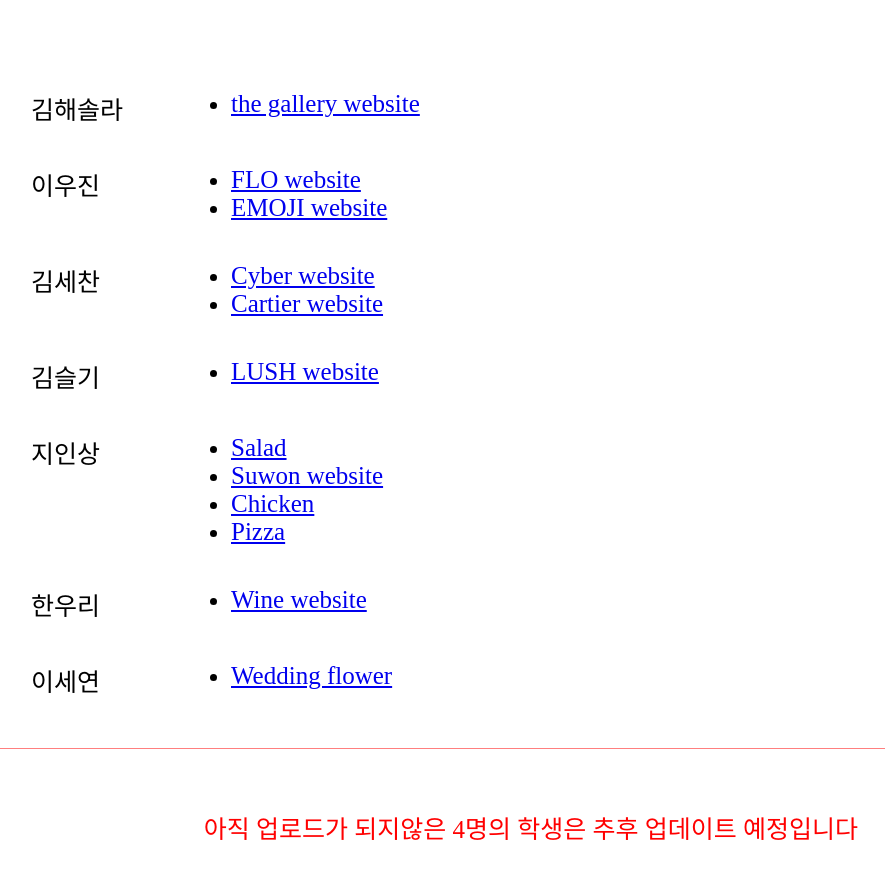
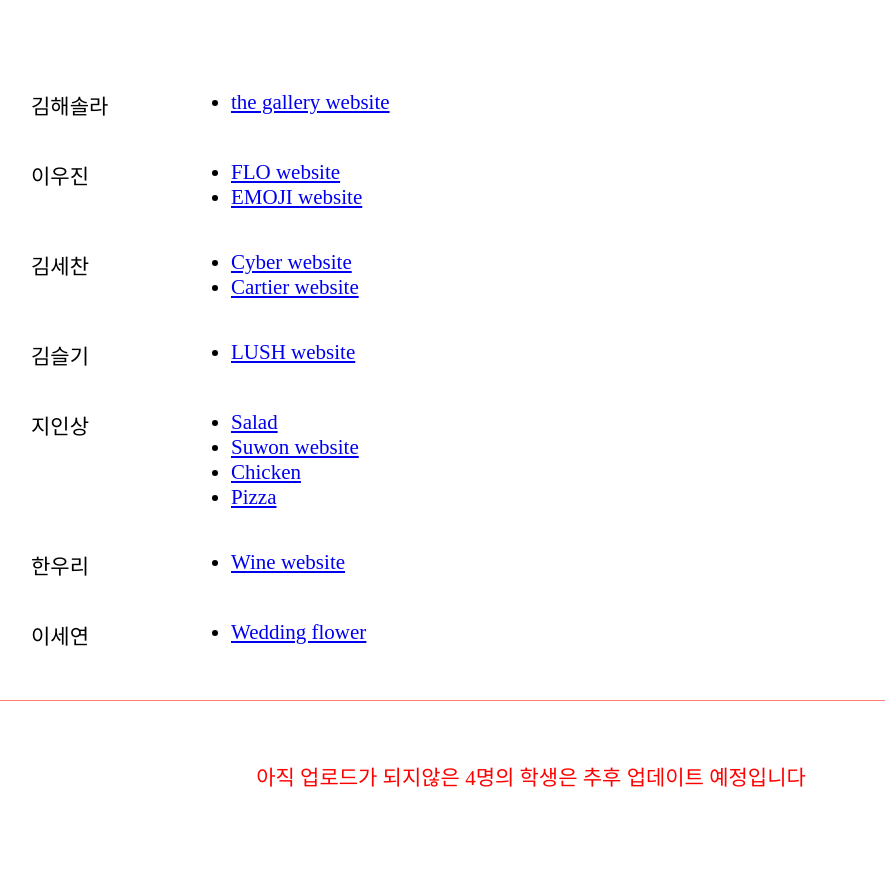
Before and after one commit to yoondd/2023, a plain HTML site: page index.html in a window 1280 px wide. Shown: the whole page, without its empty margins (109-994 px from the left). After the commit the page ends 841 px from the top, so only its background shows below. Drawn offline with Linux system fonts and the light colour scheme; a web font is replaced by a local one.

Commit message:
Update index.html

```diff
--- a/index.html
+++ b/index.html
@@ -12,7 +12,7 @@
             font-style: normal;
         }
         * {margin: 0; padding: 0; font-family: 'Pretendard-Regular'; }
-        html, body {font-size: 25px;}
+        html, body {font-size: 21px;}
         body {padding-top: 50px;}
         dl {width: 1000px; margin: 40px auto; max-width: 95%; display: grid; grid-template-columns: 200px 1fr;}
         p { color: red; margin: 50px auto; text-align: center; border-top: 1px solid rgba(255,0,0,0.5); padding-top: 60px;}
```
